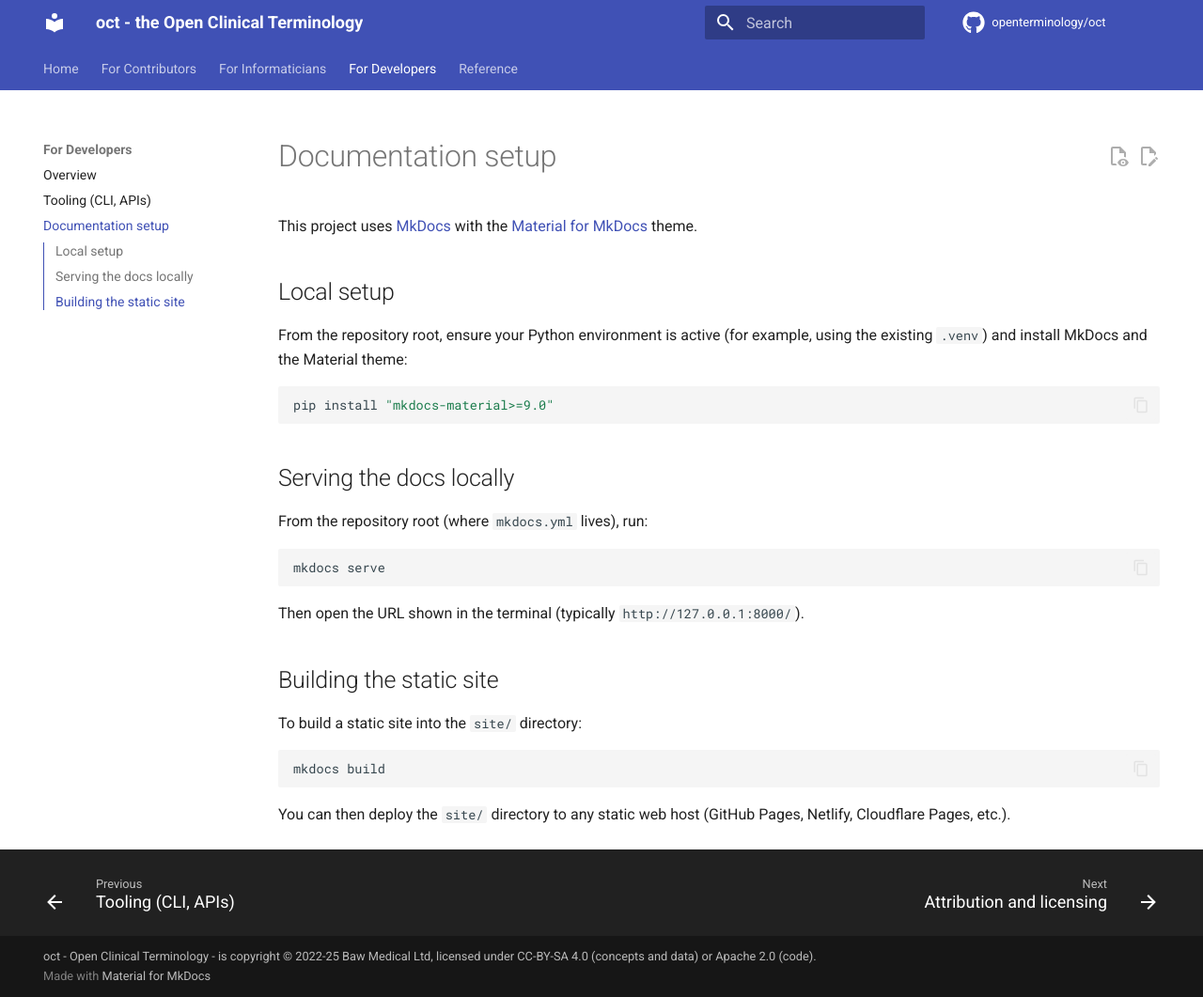
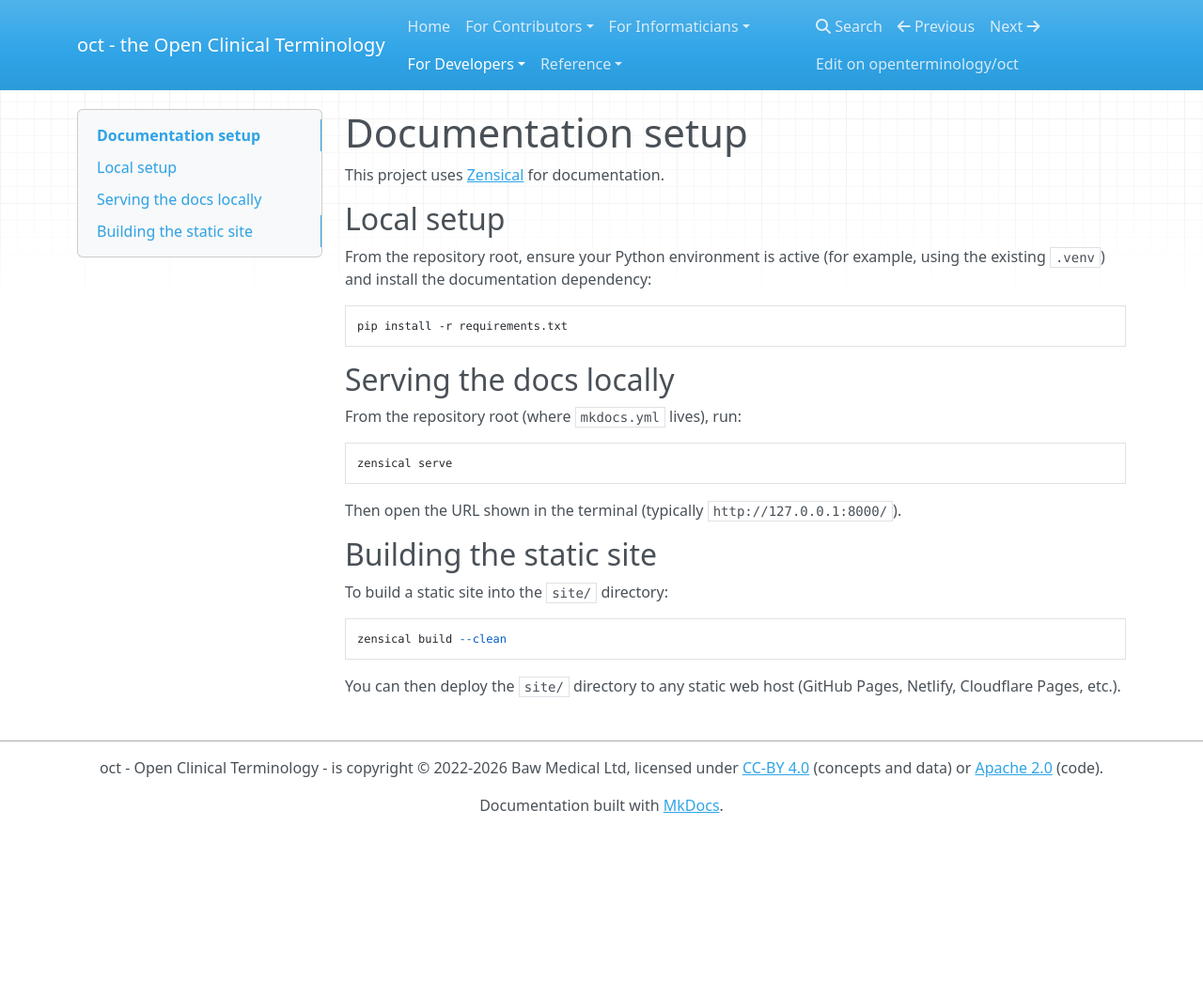
Before and after one commit to openterminology/oct, an MkDocs documentation site: the page built from docs/developers/docs-setup.md, in a window 1280 px wide and 1061 px high. Shown: the whole window at 94% size. Built offline with MkDocs 1.6.1, drawn with Linux system fonts in a browser that asks for light colours; nearby versions of some CDN libraries; comment, search, counter and statistics services are not loaded.

Commit message:
Implement Zensical for documentation, replacing MkDocs; add Dockerfile and update workflows for deployment

````diff
--- a/docs/developers/docs-setup.md
+++ b/docs/developers/docs-setup.md
@@ -1,13 +1,13 @@
 # Documentation setup
 
-This project uses [MkDocs](https://www.mkdocs.org/) with the [Material for MkDocs](https://squidfunk.github.io/mkdocs-material/) theme.
+This project uses [Zensical](https://zensical.org/) for documentation.
 
 ## Local setup
 
-From the repository root, ensure your Python environment is active (for example, using the existing `.venv`) and install MkDocs and the Material theme:
+From the repository root, ensure your Python environment is active (for example, using the existing `.venv`) and install the documentation dependency:
 
 ```bash
-pip install "mkdocs-material>=9.0"
+pip install -r requirements.txt
 ```
 
 ## Serving the docs locally
@@ -15,7 +15,7 @@ pip install "mkdocs-material>=9.0"
 From the repository root (where `mkdocs.yml` lives), run:
 
 ```bash
-mkdocs serve
+zensical serve
 ```
 
 Then open the URL shown in the terminal (typically `http://127.0.0.1:8000/`).
@@ -25,7 +25,7 @@ Then open the URL shown in the terminal (typically `http://127.0.0.1:8000/`).
 To build a static site into the `site/` directory:
 
 ```bash
-mkdocs build
+zensical build --clean
 ```
 
 You can then deploy the `site/` directory to any static web host (GitHub Pages, Netlify, Cloudflare Pages, etc.).
--- a/mkdocs.yml
+++ b/mkdocs.yml
@@ -6,18 +6,18 @@ repo_url: https://github.com/openterminology/oct
 repo_name: openterminology/oct
 
 copyright: >
-  oct - Open Clinical Terminology - is copyright &copy; 2022-25 Baw Medical Ltd, licensed under <a rel="license" href="https://creativecommons.org/licenses/by-sa/4.0/">CC-BY-SA 4.0</a> (concepts and data) or <a rel="license" href="https://www.apache.org/licenses/LICENSE-2.0">Apache 2.0</a> (code).
+  oct - Open Clinical Terminology - is copyright &copy; 2022-2026 Baw Medical Ltd, licensed under <a rel="license" href="https://creativecommons.org/licenses/by/4.0/">CC-BY 4.0</a> (concepts and data) or <a rel="license" href="https://www.apache.org/licenses/LICENSE-2.0">Apache 2.0</a> (code).
 
 theme:
-  name: material
+  variant: classic
   language: en
   features:
-    - content.action.edit # explicitly adds edit button (Material4MkDocs9.0)
-    - content.action.view # explicitly adds view button (Material4MkDocs9.0)
+    - content.action.edit
+    - content.action.view
     - content.code.copy
     - content.code.select
     - content.code.annotate
-    - navigation.footer # explicitly adds footer prev/next (Material4MkDocs9.0)
+    - navigation.footer
     - navigation.sections
     - navigation.tabs
     - navigation.top
--- /dev/null
+++ b/requirements.txt
@@ -0,0 +1 @@
+zensical
````
Also changed, not shown: README.md (+15 -0 lines), docker-compose.yml (+5 -8 lines), docs/mkdocs.yml (deleted), 5 other files.
